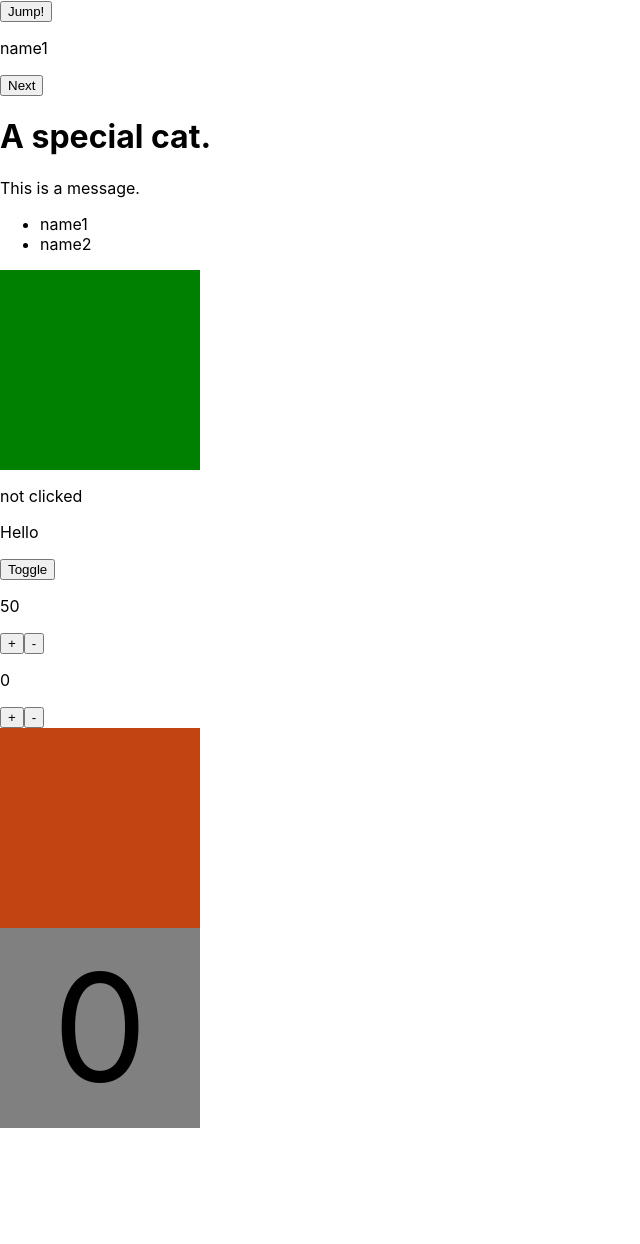
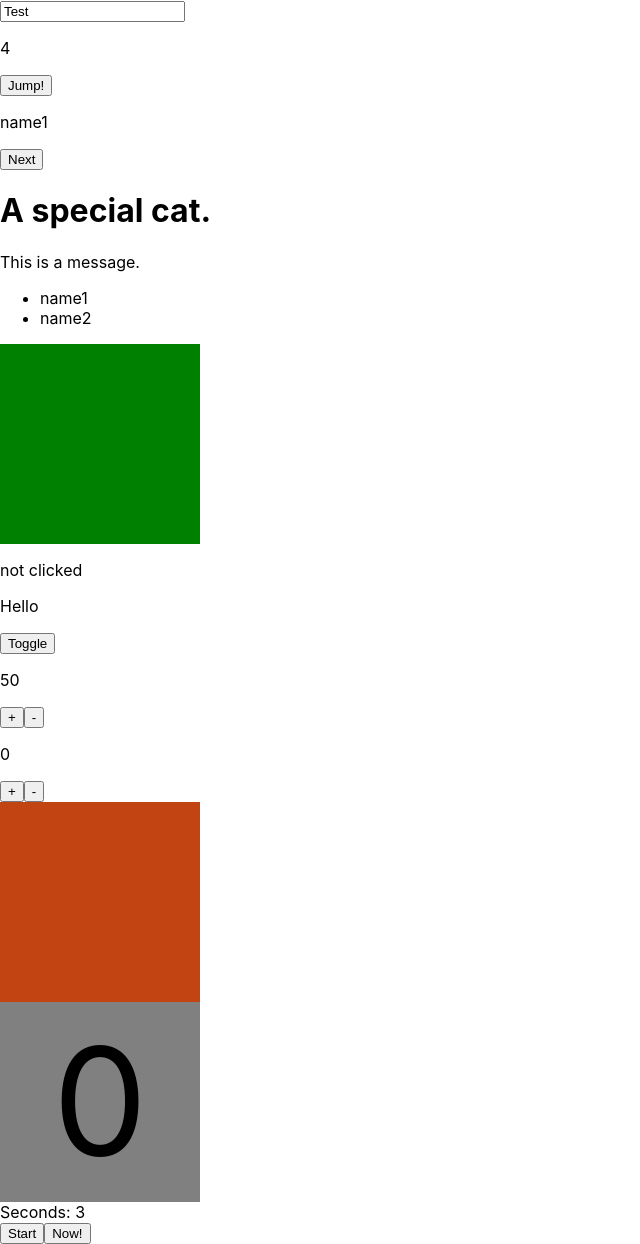
Before and after one commit to Timothy-Merchant/my-first-react-project, a React (Create React App) app in the folder my-first-project/: page / in a window 1280 px wide. Shown: the whole page, without its empty margins (0-640 px from the left). Before the commit the page ends 1128 px from the top, so only its background shows below. Built offline with nearby package versions, Linux system fonts and the light colour scheme.

Commit message:
Completed challenge 1

```diff
--- a/my-first-project/src/App.js
+++ b/my-first-project/src/App.js
@@ -1,10 +1,13 @@
 import './App.css';
 import Stuff from "./components/Stuff";
-
+import Stuff2 from "./components/Stuff2";
 
 const App = () => {
   return (
-    <Stuff square={true} />
+    <>
+      <Stuff2 />
+      <Stuff square={true} />
+    </>
   );
 };
 
--- a/my-first-project/src/components/Stuff.js
+++ b/my-first-project/src/components/Stuff.js
@@ -10,6 +10,7 @@ import CatchMeIfYouCan from "./day02components/CatchMeIfYouCan";
 import RollCall from "./day02components/RollCall";
 import Colours from "./day02tricksy/Colours";
 import Die from "./day02tricksy/Die";
+import LameGame from "./day02tricksy/LameGame";
 
 const Stuff = ({ square }) => {
     return (
@@ -36,6 +37,7 @@ const Stuff = ({ square }) => {
                 "#395967",
             ]} />
             <Die sides={6} />
+            <LameGame aim={3}/>
         </>
     );
 };
--- /dev/null
+++ b/my-first-project/src/components/Stuff2.js
@@ -0,0 +1,11 @@
+import Length from "./day03components/Length";
+
+const Stuff2 = () => {
+    return (
+        <>
+            <Length />
+        </>
+    );
+};
+
+export default Stuff2;
--- a/my-first-project/src/components/day02components/Clicked.js
+++ b/my-first-project/src/components/day02components/Clicked.js
@@ -14,7 +14,7 @@ class Clicker extends Component {
     }
 
     handleClick() {
-        this.setState({ ...this.state, clicked: "clicked" });
+        this.setState({ clicked: "clicked" });
     }
 
     render() {
--- a/my-first-project/src/components/day02components/Counter.js
+++ b/my-first-project/src/components/day02components/Counter.js
@@ -6,7 +6,7 @@ class Counter extends Component {
 
         super(props);
 
-        const {initial} = props;
+        const { initial } = props;
 
         this.state = {
             number: initial
@@ -20,7 +20,6 @@ class Counter extends Component {
         if (this.state.number < this.props.max) {
 
             this.setState({
-                ...this.state,
                 number: this.state.number + 1
             })
         }
--- a/my-first-project/src/components/day02components/StepCounter.js
+++ b/my-first-project/src/components/day02components/StepCounter.js
@@ -6,11 +6,8 @@ class StepCounter extends Component {
 
         super(props);
 
-        const { step } = props;
-
         this.state = {
             number: 0,
-            step: step
         };
 
         this.increment = this.increment.bind(this);
@@ -19,21 +16,16 @@ class StepCounter extends Component {
 
     increment() {
         if (this.state.number < this.props.max) {
-
             this.setState({
-                ...this.state,
-                number: this.state.number + this.state.step
+                number: this.state.number + this.props.step
             })
         }
     }
 
     decrement() {
-
-        if (this.state.number - this.state.step > 0) {
-            this.setState({
-                number: this.state.number - this.state.step
-            })
-        }
+        this.state.number - this.props.step > 0 ?
+            this.setState({ number: this.state.number - this.props.step }) :
+            this.setState({ number: 0 })
     }
 
     render() {
--- a/my-first-project/src/components/day02tricksy/Die.js
+++ b/my-first-project/src/components/day02tricksy/Die.js
@@ -15,7 +15,6 @@ class Die extends Component {
             justifyContent: "center",
             alignItems: "center",
             fontSize: "150px",
-            sides: this.props.sides,
             result: 0
         };
 
@@ -25,7 +24,7 @@ class Die extends Component {
     roll() {
 
         let random = Math.random();
-        let number = Math.floor(random * this.state.sides + 1);
+        let number = Math.floor(random * this.props.sides + 1);
         this.setState({ result: number });
     }
 
--- /dev/null
+++ b/my-first-project/src/components/day02tricksy/LameGame.js
@@ -0,0 +1,46 @@
+import { Component } from "react";
+
+class LameGame extends Component {
+
+    constructor(props) {
+
+        super(props);
+
+        this.state = {
+            seconds: this.props.aim,
+            elapsedTime: 0
+        };
+
+        this.tick = this.tick.bind(this);
+        this.stop = this.stop.bind(this);
+    }
+
+    tick() {
+        this.interval = setInterval(() => {
+            if (this.state.seconds === 0) {
+                clearInterval(this.interval);
+            } else {
+                this.setState(prevState => ({
+                    seconds: prevState.seconds - 1
+                }));
+            }
+        }, 1000);
+    }
+
+    stop() {
+        clearInterval(this.interval)
+    }
+
+    render() {
+        return (
+            <div>
+                Seconds: {this.state.seconds}
+                <br />
+                <button onClick={this.tick}> Start </button>
+                <button onClick={this.stop}> Now! </button>
+            </div>
+        );
+    }
+}
+
+export default LameGame;
--- /dev/null
+++ b/my-first-project/src/components/day03components/Length.js
@@ -0,0 +1,31 @@
+import { Component } from "react";
+
+class Length extends Component {
+
+    constructor(props) {
+
+        super(props);
+
+        this.state = {
+            input: "Test",
+        };
+
+        this.handleChange = this.handleChange.bind(this);
+    }
+
+    handleChange(e) {
+        this.setState({ input: e.currentTarget.value });
+    }
+
+    render() {
+
+        return (
+            <>
+                <input onChange={this.handleChange} value={this.state.input}></input>
+                <p>{this.state.input.length}</p>
+            </>
+        );
+    }
+}
+
+export default Length;
```
